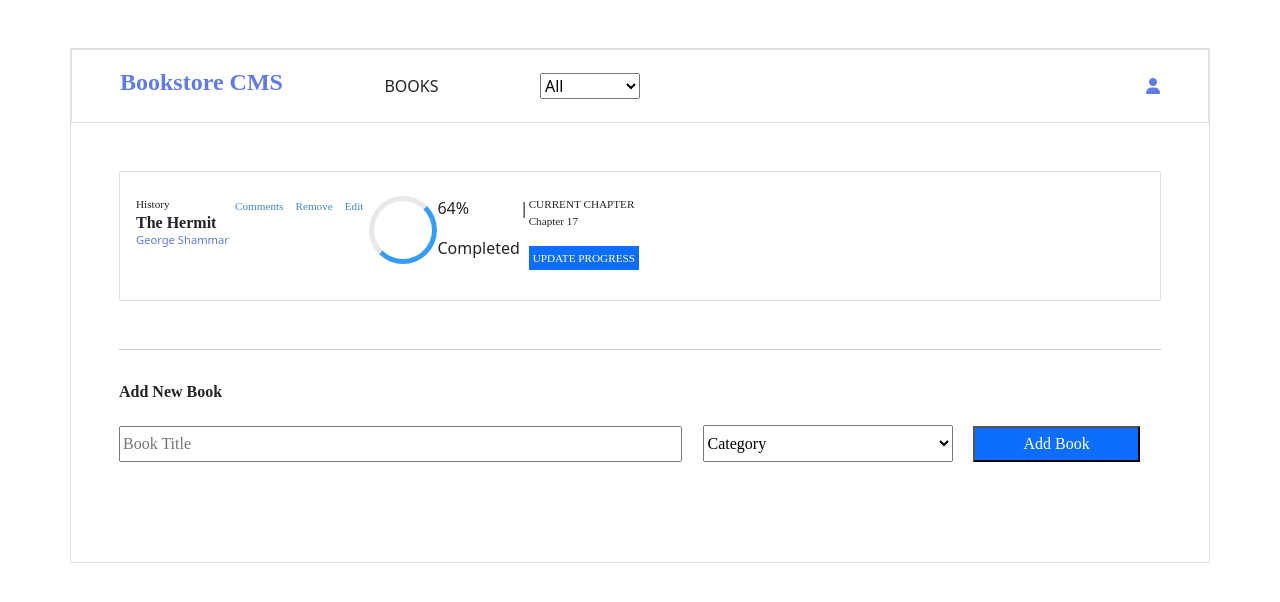
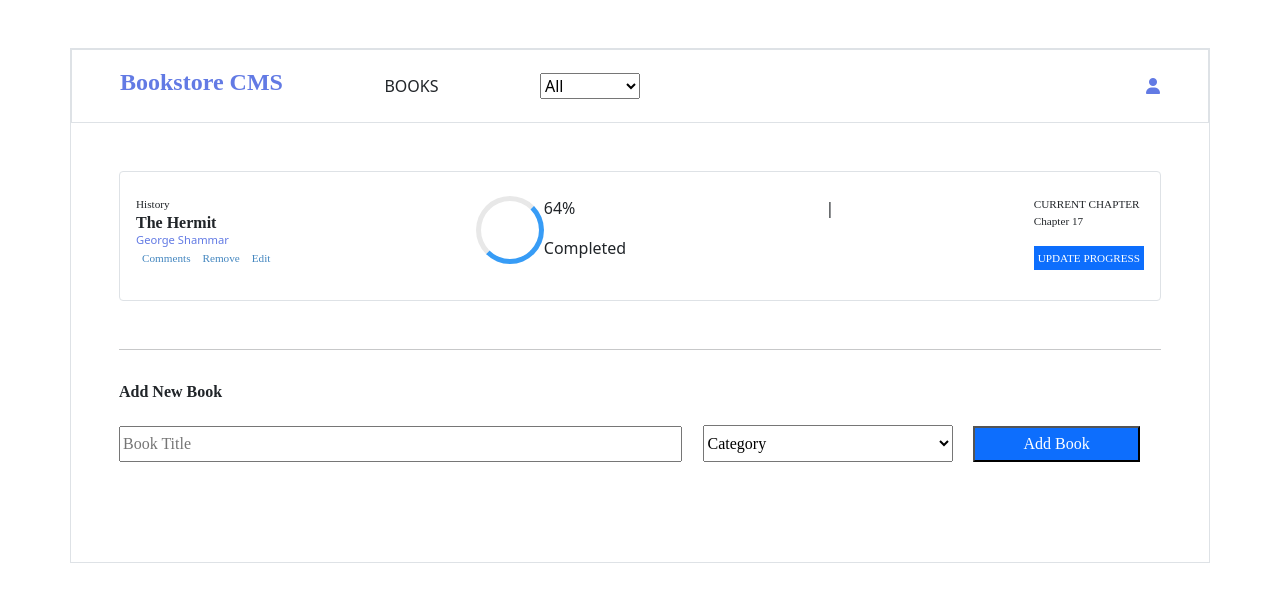
Before and after one commit to george-shammar/bookstore-cmss, a React (Create React App) app: page / in a window 1280 px wide. Shown: the top 602 px of the page. Built offline with nearby package versions, Linux system fonts and the light colour scheme.

Commit message:
Style book card

```diff
--- a/src/components/Book.js
+++ b/src/components/Book.js
@@ -7,16 +7,16 @@ const Book = (props) => {
 
   return (
     <div className="px-5 ">
-      <div className="border py-4 px-3 mb-3 d-flex">
+      <div className="border py-4 px-3 mb-3 card">
         <div className="card-title">
           <p className="font s-size">{book.category}</p>
           <h6 className="fw-bold font title">{book.title}</h6>
           <p className="s-size blue">George Shammar</p>
-        </div>
-        <div className="blue d-flex">
-          <button type="button" className="text font s-size">Comments</button>
-          <button type="button" className="text font s-size" value={book} onClick={() => handleRemove(book)}>Remove</button>
-          <button type="button" className="text font s-size">Edit</button>
+          <div className="blue d-flex">
+            <button type="button" className="text font s-size">Comments</button>
+            <button type="button" className="text font s-size" value={book} onClick={() => handleRemove(book)}>Remove</button>
+            <button type="button" className="text font s-size">Edit</button>
+          </div>
         </div>
         <div className="completed d-flex">
           <div className="circle" />
--- a/src/stylesheets/Book.css
+++ b/src/stylesheets/Book.css
@@ -38,3 +38,9 @@
   border-style: solid;
   border-width: 5px;
 }
+
+.card {
+    display: flex;
+    justify-content: space-between;
+    flex-direction: row;
+}
```
